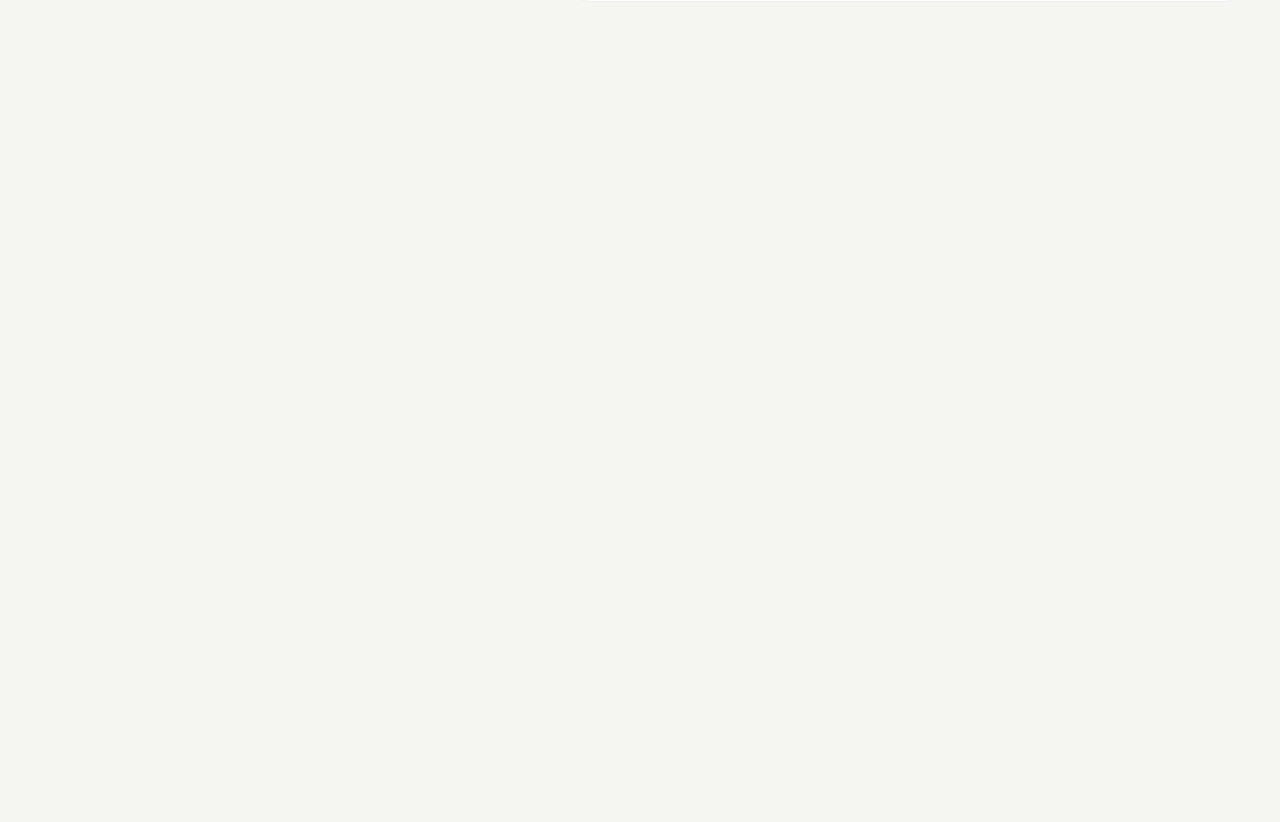
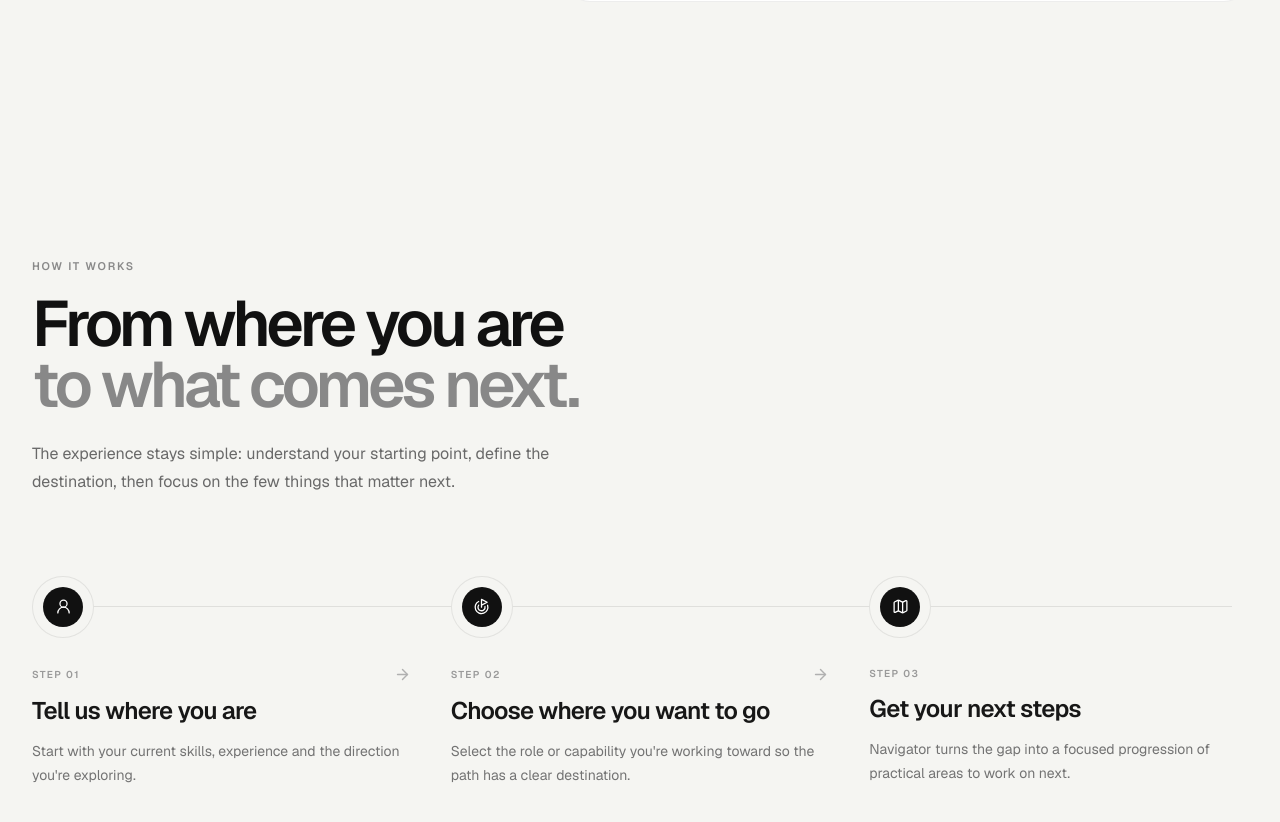
Before and after one commit to ManikantaPerla07/acdyon-ai-navigator, a Next.js app: page / in a window 1280 px wide. Shown: the part 1623-2445 px from the top of the page. Before the commit the page ends 1753 px from the top, so only its background shows below. Built offline with nearby package versions, Linux system fonts and the light colour scheme.

Commit message:
feat: add how it works section

```diff
--- a/src/app/page.tsx
+++ b/src/app/page.tsx
@@ -1,6 +1,7 @@
 import Navbar from "@/components/Navbar";
 import Hero from "@/components/Hero";
 import ProblemSection from "@/components/ProblemSection";
+import HowItWorks from "@/components/HowItWorks";
 
 export default function Home() {
   return (
@@ -8,6 +9,7 @@ export default function Home() {
       <Navbar />
       <Hero />
       <ProblemSection />
+      <HowItWorks />
     </main>
   );
 }
--- /dev/null
+++ b/src/components/HowItWorks.tsx
@@ -0,0 +1,109 @@
+"use client";
+
+import { ArrowRight, Goal, Map, UserRound } from "lucide-react";
+import { motion } from "framer-motion";
+
+const steps = [
+  {
+    number: "01",
+    icon: UserRound,
+    title: "Tell us where you are",
+    description:
+      "Start with your current skills, experience and the direction you're exploring.",
+  },
+  {
+    number: "02",
+    icon: Goal,
+    title: "Choose where you want to go",
+    description:
+      "Select the role or capability you're working toward so the path has a clear destination.",
+  },
+  {
+    number: "03",
+    icon: Map,
+    title: "Get your next steps",
+    description:
+      "Navigator turns the gap into a focused progression of practical areas to work on next.",
+  },
+];
+
+export default function HowItWorks() {
+  return (
+    <section
+      id="how-it-works"
+      className="relative overflow-hidden px-5 py-20 sm:px-8 sm:py-28 lg:py-32"
+    >
+      <div className="mx-auto max-w-[1280px]">
+        <div className="max-w-2xl">
+          <p className="text-[11px] font-semibold uppercase tracking-[0.16em] text-[#8a8a8a]">
+            How it works
+          </p>
+
+          <h2 className="mt-5 text-[clamp(2.6rem,5vw,4.8rem)] font-semibold leading-[0.95] tracking-[-0.06em] text-[#111]">
+            From where you are
+            <span className="block text-[#888]">to what comes next.</span>
+          </h2>
+
+          <p className="mt-6 max-w-xl text-base leading-7 text-[#696969]">
+            The experience stays simple: understand your starting point, define
+            the destination, then focus on the few things that matter next.
+          </p>
+        </div>
+
+        <div className="relative mt-16 lg:mt-20">
+          {/* Connecting line */}
+          <div className="pointer-events-none absolute left-[16px] right-[16px] top-[30px] hidden h-px bg-black/[0.09] lg:block" />
+
+          <div className="grid gap-12 lg:grid-cols-3 lg:gap-10">
+            {steps.map((step, index) => {
+              const Icon = step.icon;
+
+              return (
+                <motion.article
+                  key={step.number}
+                  initial={{ opacity: 0, y: 18 }}
+                  whileInView={{ opacity: 1, y: 0 }}
+                  viewport={{ once: true, amount: 0.3 }}
+                  transition={{
+                    duration: 0.45,
+                    delay: index * 0.1,
+                  }}
+                  className="relative"
+                >
+                  <div className="relative z-10 flex h-[62px] w-[62px] items-center justify-center rounded-full border border-black/[0.08] bg-[#f5f5f2]">
+                    <div className="flex h-10 w-10 items-center justify-center rounded-full bg-[#111] text-white">
+                      <Icon size={17} strokeWidth={1.8} />
+                    </div>
+                  </div>
+
+                  <div className="mt-7">
+                    <div className="flex items-center justify-between gap-4">
+                      <p className="text-[10px] font-semibold uppercase tracking-[0.14em] text-[#9a9a9a]">
+                        Step {step.number}
+                      </p>
+
+                      {index < steps.length - 1 && (
+                        <ArrowRight
+                          size={17}
+                          className="hidden text-[#b0b0b0] lg:block"
+                        />
+                      )}
+                    </div>
+
+                    <h3 className="mt-3 text-xl font-semibold tracking-[-0.03em] text-[#171717] sm:text-2xl">
+                      {step.title}
+                    </h3>
+
+                    <p className="mt-3 max-w-sm text-sm leading-6 text-[#737373]">
+                      {step.description}
+                    </p>
+                  </div>
+                </motion.article>
+              );
+            })}
+          </div>
+        </div>
+      </div>
+    </section>
+  );
+}
```
